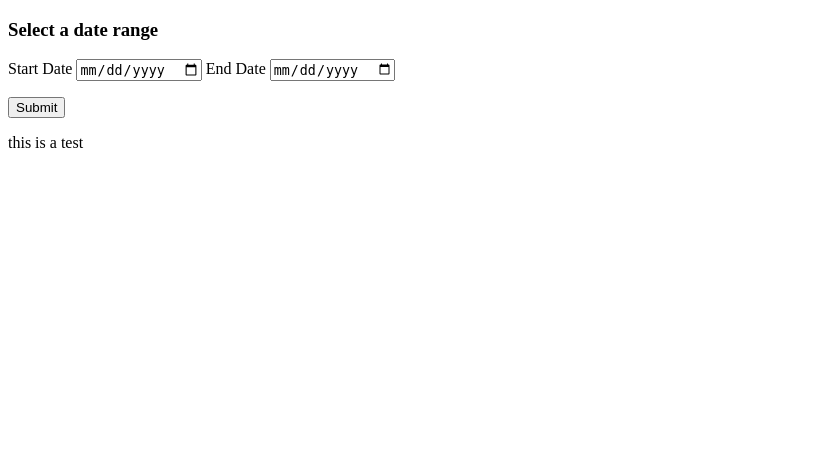
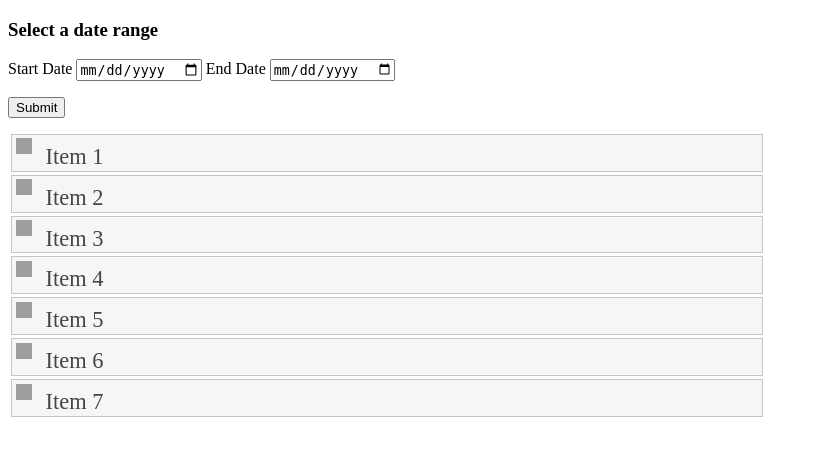
Before and after one commit to jgustavoj/flask-wtforms-datepicker, a Flask app: page / in a window 1280 px wide. Shown: the top 456 px of the page, without its empty margins (0-818 px from the left). Run offline with Flask 2, Linux system fonts and the light colour scheme; some libraries are stand-ins or nearby versions; grey boxes are pictures that could not be loaded.

Commit message:
sortable j-query UI

```diff
--- a/app.py
+++ b/app.py
@@ -3,7 +3,9 @@ from flask_wtf import FlaskForm
 from wtforms.fields.html5 import DateField
 from wtforms.validators import DataRequired
 from wtforms import validators, SubmitField
+from datetime import datetime
 from models import db, Todo
+from flask_datepicker import datepicker
 
 # Flask
 app = Flask(__name__)
@@ -34,6 +36,8 @@ def index():
 @app.route('/date', methods=['GET', 'POST'])
 def date():
     startdate = session['startdate']
+    print(startdate)
+
     enddate = session['enddate']
     return render_template('date.html')
 
--- a/templates/base.html
+++ b/templates/base.html
@@ -1,17 +1,39 @@
-<!DOCTYPE html>
+
+<!doctype html>
 <html lang="en">
-
 <head>
-    <meta charset="UTF-8">
-    <meta http-equiv="X-UA-Compatible" content="IE=edge">
-    <meta name="viewport" content="width=device-width, initial-scale=1.0">
-    <title>{% block head %}{% endblock %}</title>
-    <!-- <link rel="stylesheet" href="{{url_for('static', filename='css/bootstrap.min.css')}}"> -->
-    <link rel="stylesheet" href="{{url_for('static', filename='css/styles.css')}}">
+  <meta charset="utf-8">
+  <meta name="viewport" content="width=device-width, initial-scale=1">
+  <title>jQuery UI Sortable - Default functionality</title>
+  <link rel="stylesheet" href="//code.jquery.com/ui/1.12.1/themes/base/jquery-ui.css">
+  <link rel="stylesheet" href="/resources/demos/style.css">
+  <style>
+  #sortable { list-style-type: none; margin: 0; padding: 0; width: 60%; }
+  #sortable li { margin: 0 3px 3px 3px; padding: 0.4em; padding-left: 1.5em; font-size: 1.4em; height: 18px; }
+  #sortable li span { position: absolute; margin-left: -1.3em; }
+  </style>
+  <script src="https://code.jquery.com/jquery-1.12.4.js"></script>
+  <script src="https://code.jquery.com/ui/1.12.1/jquery-ui.js"></script>
+  <script>
+  $( function() {
+    $( "#sortable" ).sortable();
+    $( "#sortable" ).disableSelection();
+  } );
+  </script>
 </head>
-
 <body>
     {% block content %}{% endblock %}
+
+<ul id="sortable">
+  <li class="ui-state-default"><span class="ui-icon ui-icon-arrowthick-2-n-s"></span>Item 1</li>
+  <li class="ui-state-default"><span class="ui-icon ui-icon-arrowthick-2-n-s"></span>Item 2</li>
+  <li class="ui-state-default"><span class="ui-icon ui-icon-arrowthick-2-n-s"></span>Item 3</li>
+  <li class="ui-state-default"><span class="ui-icon ui-icon-arrowthick-2-n-s"></span>Item 4</li>
+  <li class="ui-state-default"><span class="ui-icon ui-icon-arrowthick-2-n-s"></span>Item 5</li>
+  <li class="ui-state-default"><span class="ui-icon ui-icon-arrowthick-2-n-s"></span>Item 6</li>
+  <li class="ui-state-default"><span class="ui-icon ui-icon-arrowthick-2-n-s"></span>Item 7</li>
+</ul>
+
+
 </body>
-
 </html>
--- a/templates/index.html
+++ b/templates/index.html
@@ -16,14 +16,11 @@ WTForms/DatePicker
     <p>
         {{form.submit()}}
     </p>
-
-    <p>this is a test</p>
+</form>
 
 
 
 
-</form>
-
 
 
 {% endblock %}
```
